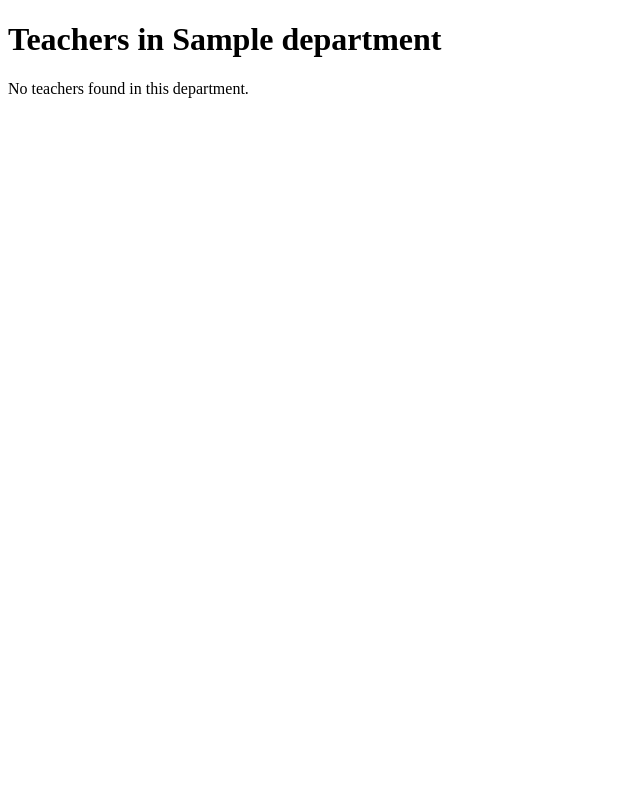
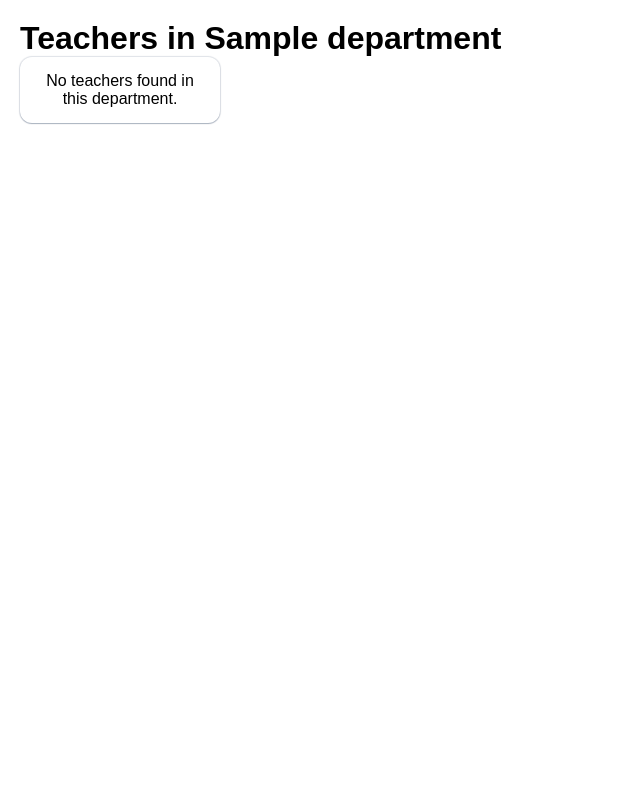
Before and after one commit to anish384/College_Project, a PHP site: the page made by Display/second-page.php in a window 1280 px wide. Shown: the whole page, without its empty margins (0-640 px from the left). Run offline with PHP 8.4, Linux system fonts and the light colour scheme; tables that the repository leaves empty or names only in its code hold one stand-in row (values such as "Sample post").

Commit message:
Conntections made

```diff
--- a/Display/second-page.php
+++ b/Display/second-page.php
@@ -35,7 +35,19 @@
     <meta name="viewport" content="width=device-width, initial-scale=1.0">
     <title>Teachers in <?php echo htmlspecialchars($department_name); ?></title>
     <style>
-        /* Add your styles for the teacher cards here */
+        * {
+            margin: 0;
+            padding: 0;
+            box-sizing: border-box;
+        }
+        body {
+            padding: 20px;
+            font-family: 'Arial', sans-serif;
+            color: #000000;
+            display: flex;
+            flex-direction: column;
+            min-height: 100vh;
+        }
         .card {
             display: flex;
             border: 1px solid #ddd;
@@ -65,11 +77,52 @@
         .card-content strong {
             font-weight: bold;
         }
+        .department-box {
+            width: 200px;
+            background-color: #fff;
+            border-radius: 12px;
+            padding: 15px;
+            text-align: center;
+            box-shadow: rgba(9, 30, 66, 0.25) 0px 1px 1px, rgba(9, 30, 66, 0.13) 0px 0px 1px 1px;
+            transition: all 0.3s ease;
+        }
+        .department-box img {
+            width: 100%;
+            height: auto;
+            border-radius: 8px;
+            margin-bottom: 10px;
+        }
+        .department-box a {
+            display: block;
+            color: #7b38f7;
+            font-size: 1.2em;
+            font-weight: bold;
+            text-decoration: none;
+        }
+        .department-box a:hover {
+            text-decoration: underline;
+        }
+        .content {
+            display: flex;
+            flex-wrap: wrap;
+            gap: 20px;
+            justify-content: center;
+        }
+        .main {
+            background-color: rgb(255, 255, 255);
+            color: rgb(255, 255, 255);
+            height: 250px;
+            width: auto;
+            display: flex;
+            flex-direction: row;
+            justify-content: space-between;
+            align-items: center;
+        }
     </style>
 </head>
 <body>
     <h1>Teachers in <?php echo htmlspecialchars($department_name); ?></h1>
-    <div class="teachers-container">
+    <div class="department-box">
         <?php
             if ($result->num_rows > 0) {
                 while ($row = $result->fetch_assoc()) {
--- a/Form/phpCode/phd_guided.php
+++ b/Form/phpCode/phd_guided.php
@@ -21,7 +21,7 @@
     }
 
     // Prepare the SQL statement for inserting patent data
-    $stmt = $pdo->prepare("INSERT INTO phd_guided_guiding (faculty_id, year, college_university, status)
+    $stmt = $pdo->prepare("INSERT INTO phd_guided_guiding (faculty_id, year, college_or_university, status)
                            VALUES (:faculty_id, :year, :college_or_university, :status)");
 
     // Loop through each patent and execute the insert statement
```
Also changed, not shown: Form/main.php (+16 -9 lines), Form/phpCode/books.php (+1 -6 lines), Form/main2.php (deleted).
